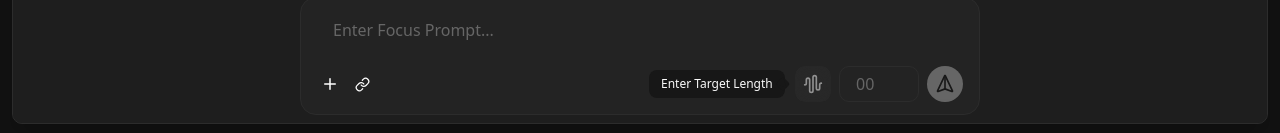
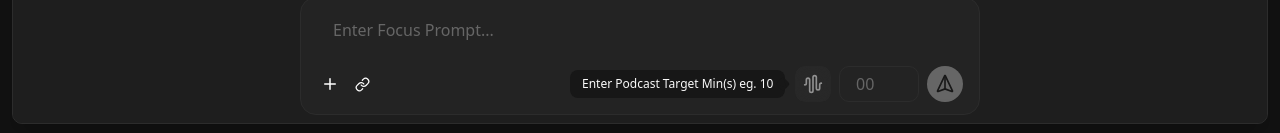
Before and after one commit to pauluwaifo/podcastify, a React (Vite) app: page / in a window 1280 px wide. Shown: the part 664-797 px from the top of the page. Built offline with nearby package versions, Linux system fonts and the light colour scheme.

Commit message:
minor fix: updated ui info

```diff
--- a/src/App.tsx
+++ b/src/App.tsx
@@ -299,7 +299,7 @@ function App() {
                   </TooltipTrigger>
                   </button>
                   <TooltipContent side="left">
-                    Enter Target Length
+                    Enter Podcast Target Min(s) eg. 10
                   </TooltipContent>
                 </Tooltip>
 
```
